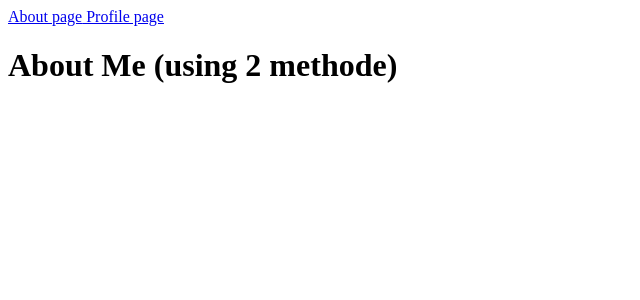
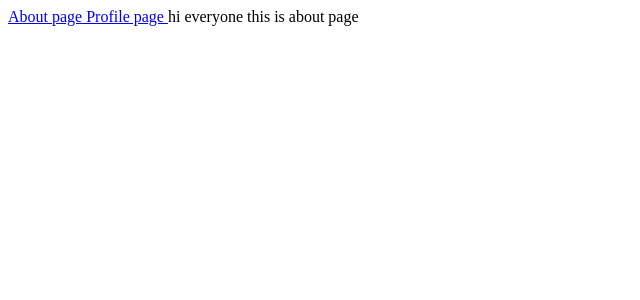
Before and after one commit to shmnd/SSR, a React (Create React App) app in the folder ssr/: page /about in a window 1280 px wide. Shown: the top 300 px of the page, without its empty margins (0-640 px from the left). Built offline with nearby package versions, Linux system fonts and the light colour scheme.

Commit message:
render return html method

```diff
--- a/ssr/src/App.js
+++ b/ssr/src/App.js
@@ -4,20 +4,35 @@ import About from './container/About';
 import Profile from './container/Profile';
 import {BrowserRouter as Router,Routes, Route ,Link} from 'react-router-dom'
 
+// function App() {
+//   // const [state,setState]=useState('')
+//   return (
+//     <div className='App'>
+//       <Router>
+//         <Link to='/about' > About page</Link>
+//         <Link to='/profile'> Profile page </Link>
+//         <Routes>
+//           <Route Component={About} path='/about' />
+//           <Route Component={Profile} path='/profile' />
+//         </Routes>
+//       </Router>
+//     </div>
+//   );
+// }
+
+// export default App;
+
+/////////////////////////////////////////////////////USING RENDERING METHOD//////////////////////////////////////
+
 function App() {
-  // const [state,setState]=useState('')
-
-
-
-
   return (
     <div className='App'>
       <Router>
         <Link to='/about' > About page</Link>
         <Link to='/profile'> Profile page </Link>
         <Routes>
-          <Route Component={About} path='/about' />
-          <Route Component={Profile} path='/profile' />
+          <Route path='/about' element={'hi everyone this is about page '} />
+          <Route path='/profile' element={'hello guys this is profile page'} />
         </Routes>
       </Router>
     </div>
```
